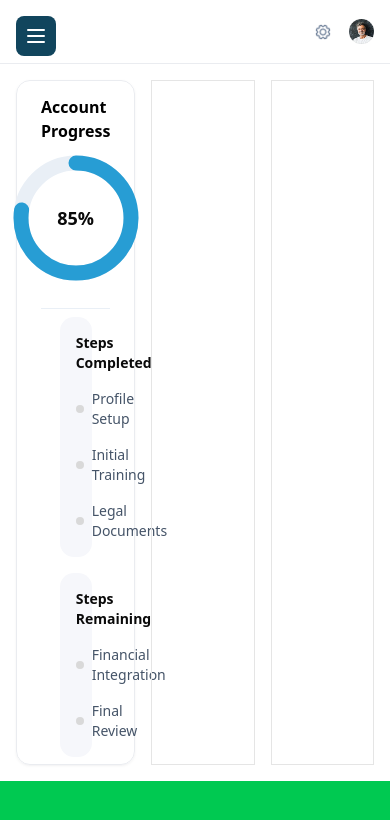
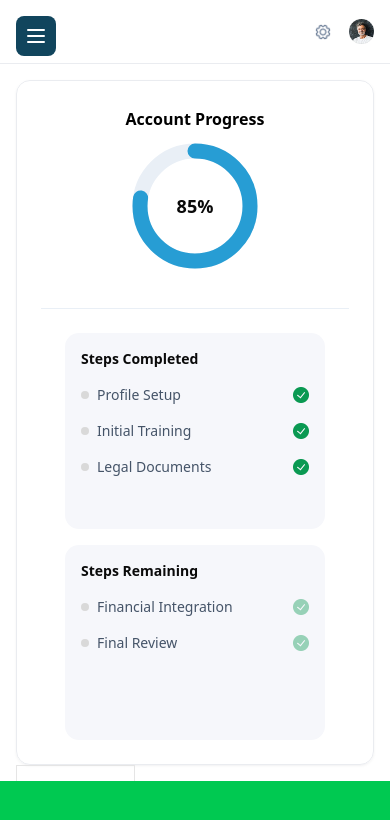
Before and after one commit to janakshukla/dashboard-assignment, a Next.js app: page / in a window 390 px wide. Shown: the top 820 px of the page. Built offline with nearby package versions, Linux system fonts and the light colour scheme.

Commit message:
Enhance responsiveness of AccountProgress and UpperPage components for better mobile layout

```diff
--- a/components/Subcomponents/AccountProgress.tsx
+++ b/components/Subcomponents/AccountProgress.tsx
@@ -2,7 +2,7 @@ import React from "react";
 
 const AccountProgress = () => {
   return (
-    <div className="w-1/3 border h-full border-[#EAECF0] rounded-xl shadow-sm shadow-[#1018280D] px-6 ">
+    <div className="md:w-1/3 border h-full border-[#EAECF0] rounded-xl shadow-sm shadow-[#1018280D] px-6 ">
       <div className="h-1/3 border-b flex justify-center flex-col items-center border-[#E9EFF6] ">
         <h1 className="font-inter text-black font-semibold ">
           Account Progress
--- a/components/UpperPage.tsx
+++ b/components/UpperPage.tsx
@@ -5,7 +5,7 @@ import FeedBack from './Subcomponents/FeedBack'
 
 const UpperPage = () => {
   return (
-    <div className="h-[85vh] flex gap-4 p-4">
+    <div className="h-[85vh] md:flex  gap-4 p-4">
        <AccountProgress/>
         <TotalOnboarding/>
         <FeedBack/>
```
